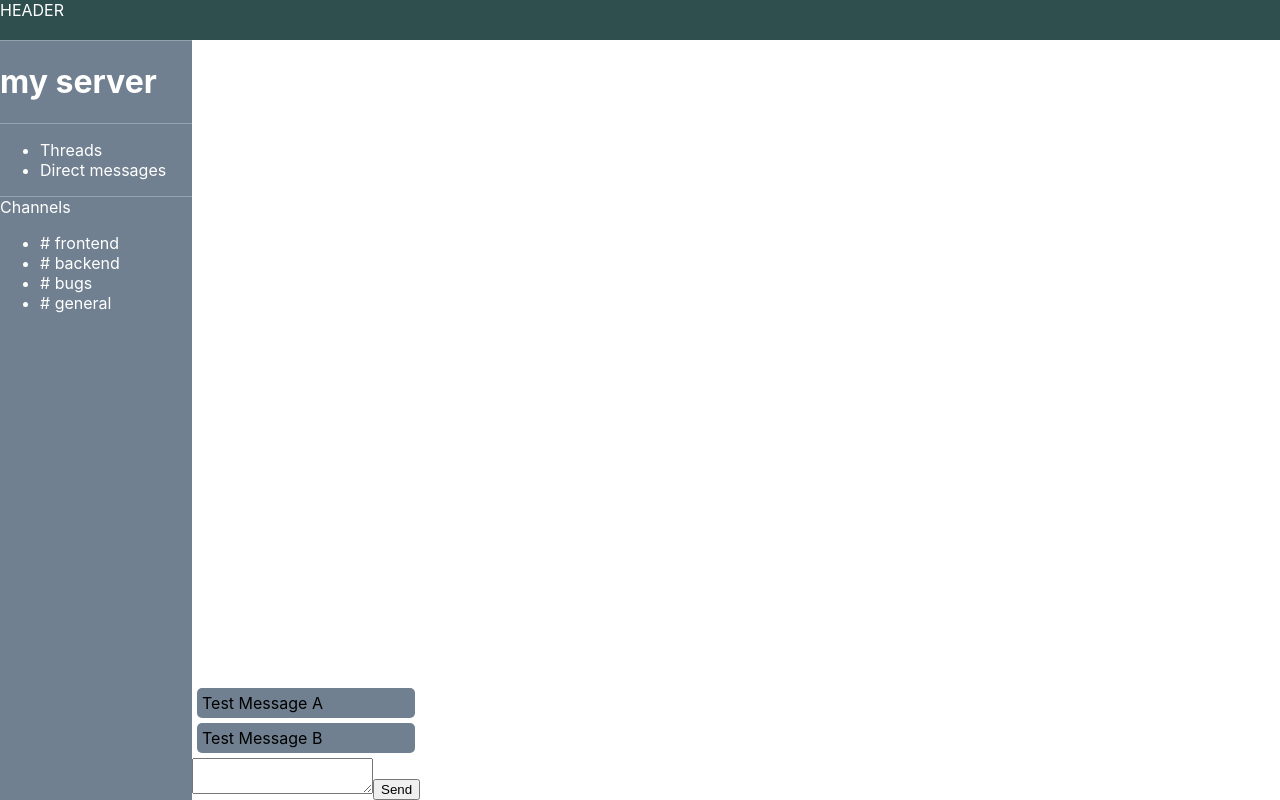
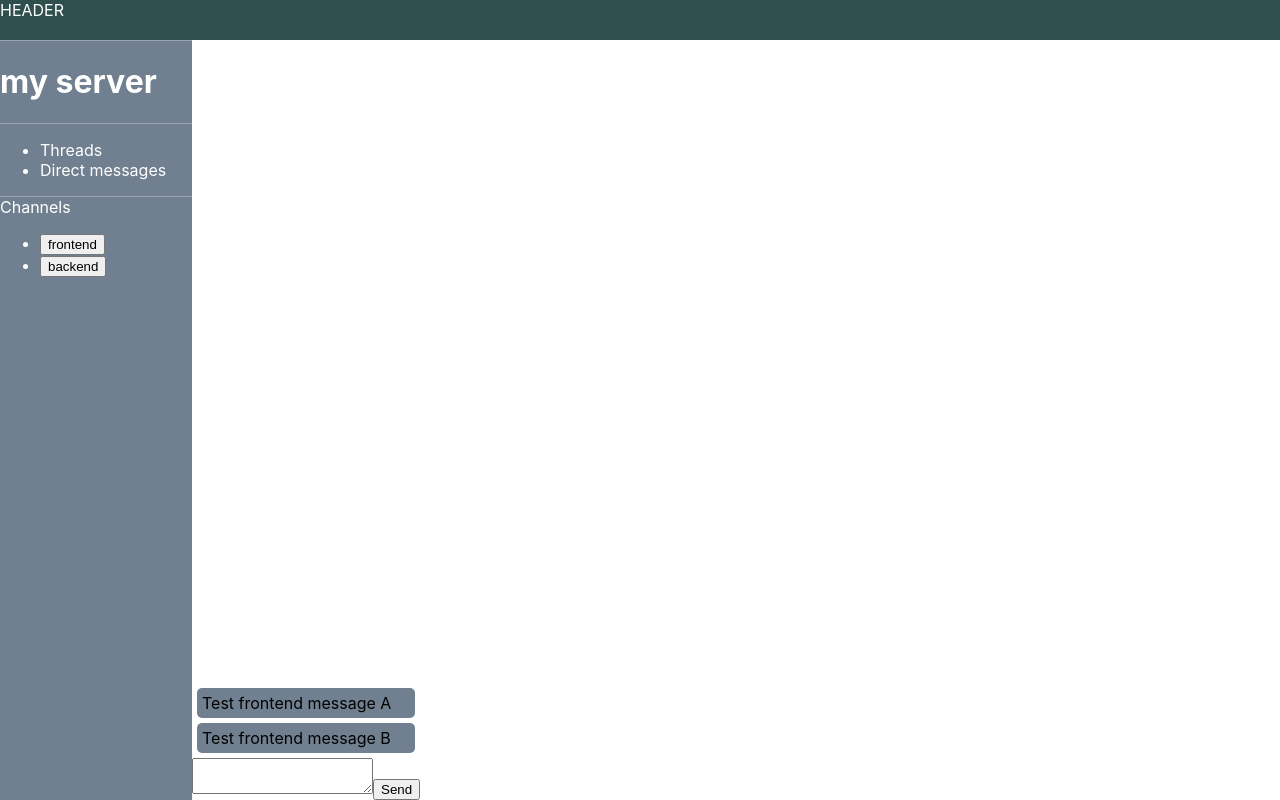
Before and after one commit to AVespaIsNotAMotorcycle/slackclone, a React (Create React App) app in the folder frontend/: page / in a window 1280 px wide. Built offline with nearby package versions, Linux system fonts and the light colour scheme.

Commit message:
can send different messages in different channels

```diff
--- a/frontend/src/components/App/App.jsx
+++ b/frontend/src/components/App/App.jsx
@@ -1,4 +1,4 @@
-import { useState } from 'react';
+import { useEffect, useState } from 'react';
 
 import ChatView from '../ChatView';
 import Header from '../Header';
@@ -10,27 +10,39 @@ const SERVER = {
   frontend: {
     users: [],
     chat: [
-      { text: 'Test Message A' },
-      { text: 'Test Message B' },
+      { text: 'Test frontend message A' },
+      { text: 'Test frontend message B' },
     ],
-  }
+  },
+  backend: {
+    user: [],
+    chat: [
+      { text: 'Test backend message A' },
+    ],
+  },
 };
 
 function App() {
-  const [channel] = useState('frontend');
+  const [channel, setChannel] = useState('frontend');
   const [chat, setChat] = useState(SERVER[channel].chat);
 
   const sendMessage = (text) => {
     const nChat = [...chat];
     nChat.push({ text });
     setChat(nChat);
+    SERVER[channel].chat = nChat;
   };
+
+  useEffect(() => { setChat(SERVER[channel].chat); }, [channel]);
 
   return (
     <div className="app">
       <Header />
       <div className="content">
-        <Sidebar />
+        <Sidebar
+          channels={Object.keys(SERVER)}
+          setChannel={setChannel}
+        />
         <ChatView
           chat={chat}
           sendMessage={sendMessage}
--- a/frontend/src/components/Sidebar/Sidebar.jsx
+++ b/frontend/src/components/Sidebar/Sidebar.jsx
@@ -1,4 +1,5 @@
 import React from 'react';
+import PropTypes from 'prop-types';
 import './Sidebar.css';
 
 function ServerName() {
@@ -20,28 +21,44 @@ function ChatOptions() {
   );
 }
 
-function ChatList() {
+function ChatList({ channels, setChannel }) {
   return (
     <div className="subsection">
       Channels
       <ul>
-        <li># frontend</li>
-        <li># backend</li>
-        <li># bugs</li>
-        <li># general</li>
+        {channels.map((channel) => (
+          <li>
+            <button type="button" onClick={() => { setChannel(channel); }}>
+              {channel}
+            </button>
+          </li>
+        ))}
       </ul>
     </div>
   );
 }
 
-function Sidebar() {
+ChatList.propTypes = {
+  channels: PropTypes.instanceOf(Array).isRequired,
+  setChannel: PropTypes.func.isRequired,
+};
+
+function Sidebar({ channels, setChannel }) {
   return (
     <div className="sidebar">
       <ServerName />
       <ChatOptions />
-      <ChatList />
+      <ChatList
+        channels={channels}
+        setChannel={setChannel}
+      />
     </div>
   );
 }
 
 export default Sidebar;
+
+Sidebar.propTypes = {
+  channels: PropTypes.instanceOf(Array).isRequired,
+  setChannel: PropTypes.func.isRequired,
+};
```
Also changed, not shown: 2 other files (tests, documents, lock files or other folders).
